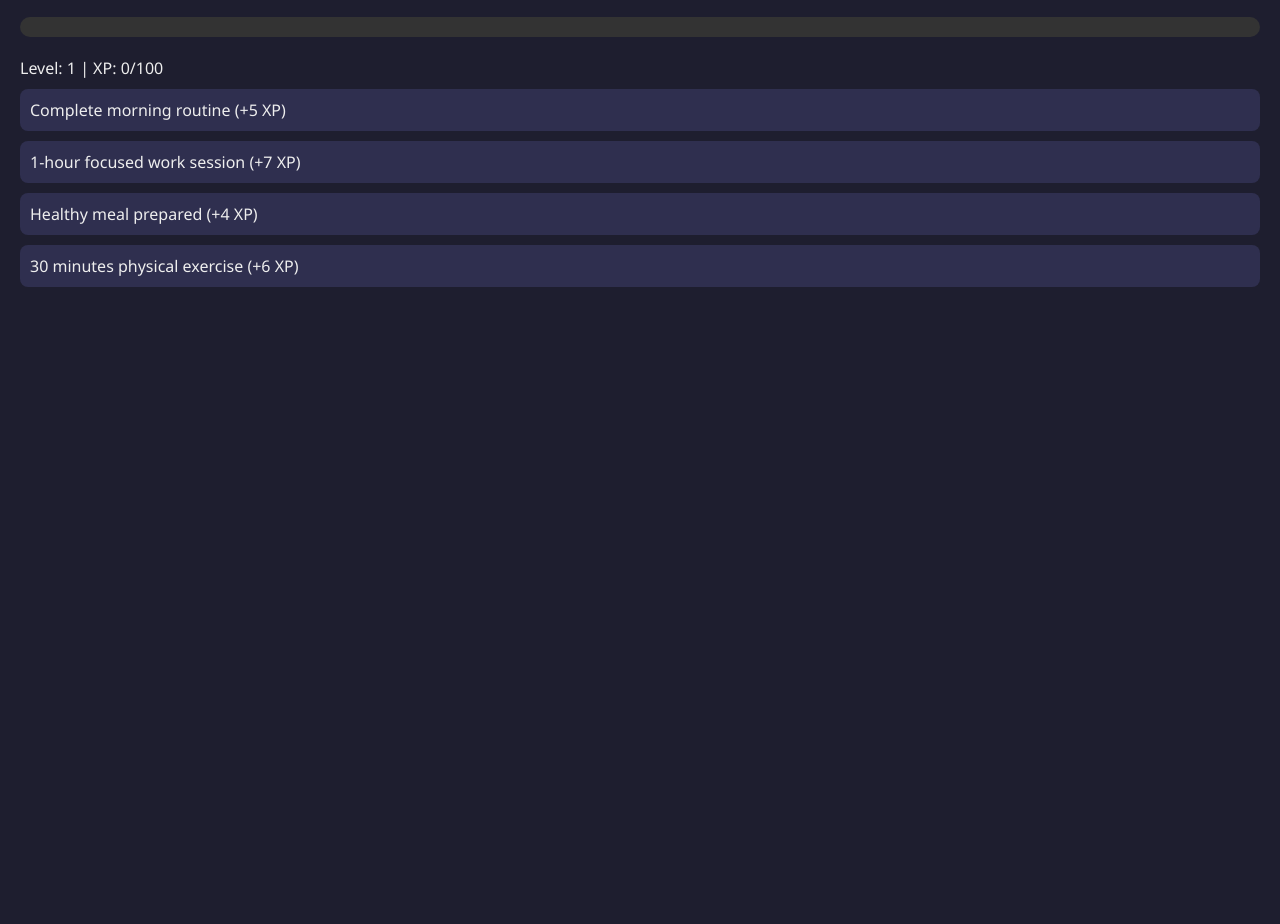
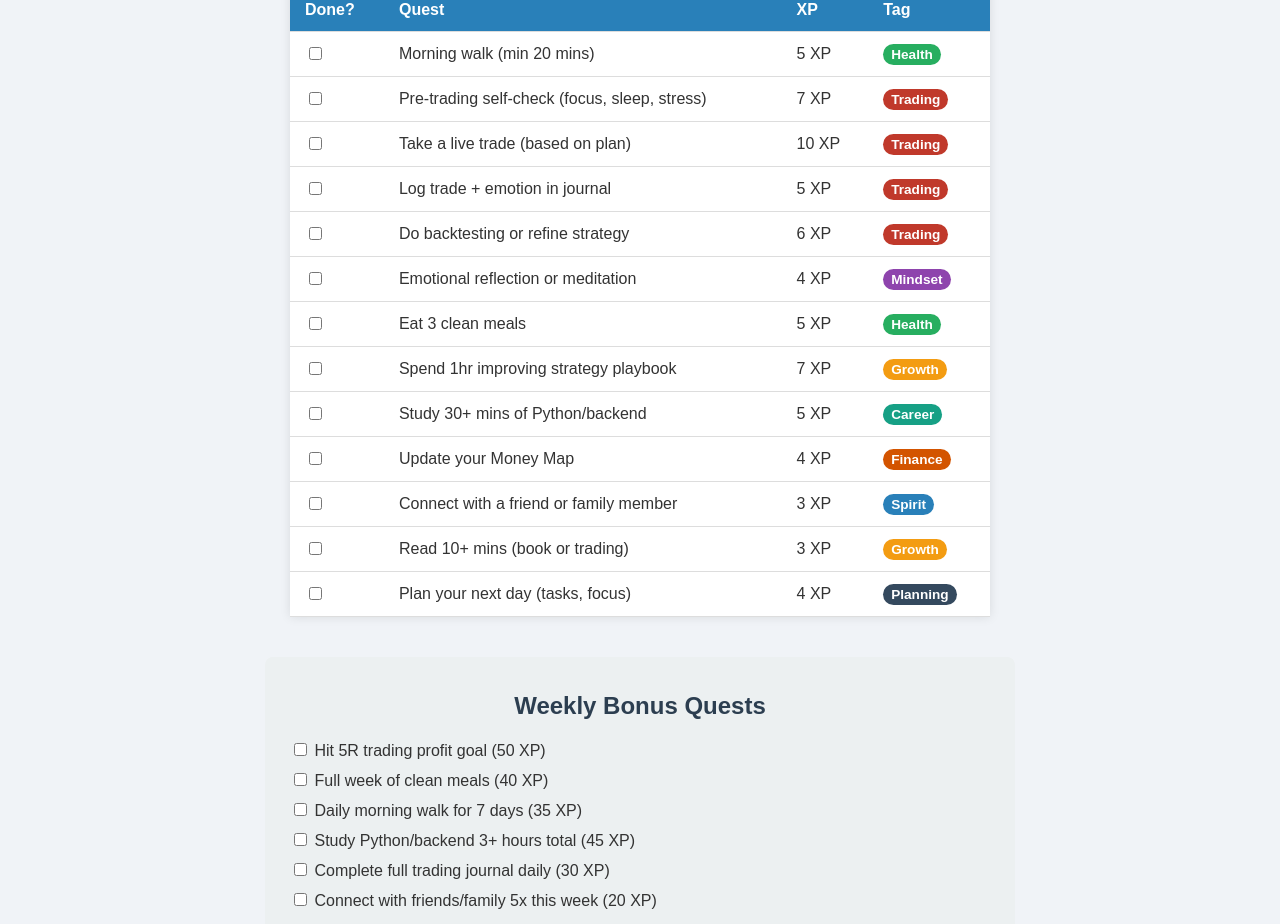
Before and after one commit to RKM15-lab/Habit, a plain HTML site: page index.html in a window 1280 px wide. Shown: the part 91-1015 px from the top of the page. Before the commit the page ends 800 px from the top, so only its background shows below. Drawn offline with Linux system fonts and the light colour scheme.

Commit message:
Update index.html
new update

```diff
--- a/index.html
+++ b/index.html
@@ -2,207 +2,286 @@
 <html lang="en">
 <head>
 <meta charset="UTF-8" />
-  <meta name="viewport" content="width=device-width, initial-scale=1.0"/>
-  <title>Discipline Quest</title>
+<meta name="viewport" content="width=device-width, initial-scale=1" />
+<title>Habit Builder - Blueprint Season</title>
 <style>
   body {
-      margin: 0;
-      font-family: 'Segoe UI', sans-serif;
-      background: #1e1e2f;
-      color: #eee;
+    font-family: Arial, sans-serif;
+    background: #f0f3f7;
+    margin: 20px;
+    color: #333;
   }
-    header {
-      background: #3a3a5f;
-      padding: 10px;
+  h1, h2, h3 {
     text-align: center;
-      font-size: 24px;
-      color: gold;
+    color: #2c3e50;
   }
-    nav {
-      display: flex;
-      justify-content: center;
-      background: #2a2a45;
+  table {
+    width: 100%;
+    max-width: 700px;
+    margin: 20px auto;
+    border-collapse: collapse;
+    background: #fff;
+    box-shadow: 0 0 10px rgba(0,0,0,0.1);
   }
-    nav button {
-      padding: 10px 20px;
-      background: transparent;
-      border: none;
+  th, td {
+    padding: 12px 15px;
+    border-bottom: 1px solid #ddd;
+    text-align: left;
+  }
+  th {
+    background-color: #2980b9;
     color: white;
-      cursor: pointer;
   }
-    nav button.active {
-      background: #444477;
-      color: gold;
+  .tag {
+    font-weight: bold;
+    padding: 3px 8px;
+    border-radius: 12px;
+    color: white;
+    font-size: 0.85em;
   }
-    .tab {
-      display: none;
-      padding: 20px;
+  .Health { background-color: #27ae60; }
+  .Trading { background-color: #c0392b; }
+  .Mindset { background-color: #8e44ad; }
+  .Growth { background-color: #f39c12; }
+  .Career { background-color: #16a085; }
+  .Finance { background-color: #d35400; }
+  .Spirit { background-color: #2980b9; }
+  .Planning { background-color: #34495e; }
+
+  .container {
+    max-width: 700px;
+    margin: 0 auto 40px auto;
   }
-    .tab.active {
-      display: block;
+
+  .weekly-bonus {
+    background: #ecf0f1;
+    padding: 15px 25px;
+    border-radius: 8px;
+    margin: 30px auto;
+    max-width: 700px;
   }
-    .xp-bar-container {
-      background: #333;
-      height: 20px;
-      border-radius: 10px;
-      margin-bottom: 20px;
+  .weekly-bonus div {
+    margin-bottom: 10px;
   }
-    .xp-bar {
-      background: gold;
-      height: 100%;
-      border-radius: 10px;
-      width: 0%;
-      transition: width 0.3s;
+
+  .xp-summary {
+    max-width: 700px;
+    margin: 20px auto;
+    background: #dff0d8;
+    border-radius: 8px;
+    padding: 15px 25px;
+    color: #3c763d;
+    box-shadow: 0 0 10px rgba(60, 118, 61, 0.2);
   }
-    .quest {
-      background: #2f2f4f;
-      padding: 10px;
-      margin: 10px 0;
-      border-radius: 8px;
-      cursor: pointer;
+  #rewards-list {
+    list-style: none;
+    padding-left: 0;
   }
-    .quest.completed {
-      text-decoration: line-through;
-      background: #455;
-      color: #aaa;
+  #rewards-list li {
+    margin-bottom: 8px;
   }
 </style>
 </head>
 <body>
-  <header>Discipline Quest</header>
-  <nav>
-    <button class="tab-btn active" data-tab="quests">Daily Quests</button>
-    <button class="tab-btn" data-tab="stats">Stats</button>
-  </nav>
 
-  <div id="quests" class="tab active">
-    <div class="xp-bar-container"><div class="xp-bar" id="xpBar"></div></div>
-    <div>Level: <span id="level">1</span> | XP: <span id="xp">0</span>/<span id="nextXp">100</span></div>
-    <div id="questList"></div>
+<h1>Blueprint Season - Habit Builder</h1>
+
+<div class="container">
+  <table>
+    <thead>
+      <tr><th>Done?</th><th>Quest</th><th>XP</th><th>Tag</th></tr>
+    </thead>
+    <tbody id="daily-quests-tbody">
+      <!-- Daily quests inserted by JS -->
+    </tbody>
+  </table>
 </div>
 
-  <div id="stats" class="tab">
-    <p>Total XP: <span id="totalXp">0</span></p>
-    <p>Tasks completed: <span id="tasksCompleted">0</span></p>
-    <p>Current Streak: <span id="currentStreak">0</span> days</p>
-    <p>Best Streak: <span id="bestStreak">0</span> days</p>
+<div class="weekly-bonus">
+  <h2>Weekly Bonus Quests</h2>
+  <div>
+    <input type="checkbox" class="weekly-bonus-quest" data-xp="50" id="bonus-5R" />
+    <label for="bonus-5R">Hit 5R trading profit goal (50 XP)</label>
+  </div>
+  <div>
+    <input type="checkbox" class="weekly-bonus-quest" data-xp="40" id="bonus-clean-meals" />
+    <label for="bonus-clean-meals">Full week of clean meals (40 XP)</label>
+  </div>
+  <div>
+    <input type="checkbox" class="weekly-bonus-quest" data-xp="35" id="bonus-morning-walk" />
+    <label for="bonus-morning-walk">Daily morning walk for 7 days (35 XP)</label>
+  </div>
+  <div>
+    <input type="checkbox" class="weekly-bonus-quest" data-xp="45" id="bonus-python-study" />
+    <label for="bonus-python-study">Study Python/backend 3+ hours total (45 XP)</label>
+  </div>
+  <div>
+    <input type="checkbox" class="weekly-bonus-quest" data-xp="30" id="bonus-trade-journal" />
+    <label for="bonus-trade-journal">Complete full trading journal daily (30 XP)</label>
+  </div>
+  <div>
+    <input type="checkbox" class="weekly-bonus-quest" data-xp="20" id="bonus-connect" />
+    <label for="bonus-connect">Connect with friends/family 5x this week (20 XP)</label>
+  </div>
+</div>
+
+<div class="xp-summary">
+  <h2>Total XP: <span id="total-xp">0</span></h2>
+  <h3>Unlocked Rewards:</h3>
+  <ul id="rewards-list">
+    <!-- Unlocked rewards shown here -->
+  </ul>
 </div>
 
 <script>
-    const quests = [
-      { id: 1, text: "Complete morning routine", points: 5 },
-      { id: 2, text: "1-hour focused work session", points: 7 },
-      { id: 3, text: "Healthy meal prepared", points: 4 },
-      { id: 4, text: "30 minutes physical exercise", points: 6 }
+  // Define daily quests
+  const dailyQuests = [
+    { quest: "Morning walk (min 20 mins)", xp: 5, tag: "Health" },
+    { quest: "Pre-trading self-check (focus, sleep, stress)", xp: 7, tag: "Trading" },
+    { quest: "Take a live trade (based on plan)", xp: 10, tag: "Trading" },
+    { quest: "Log trade + emotion in journal", xp: 5, tag: "Trading" },
+    { quest: "Do backtesting or refine strategy", xp: 6, tag: "Trading" },
+    { quest: "Emotional reflection or meditation", xp: 4, tag: "Mindset" },
+    { quest: "Eat 3 clean meals", xp: 5, tag: "Health" },
+    { quest: "Spend 1hr improving strategy playbook", xp: 7, tag: "Growth" },
+    { quest: "Study 30+ mins of Python/backend", xp: 5, tag: "Career" },
+    { quest: "Update your Money Map", xp: 4, tag: "Finance" },
+    { quest: "Connect with a friend or family member", xp: 3, tag: "Spirit" },
+    { quest: "Read 10+ mins (book or trading)", xp: 3, tag: "Growth" },
+    { quest: "Plan your next day (tasks, focus)", xp: 4, tag: "Planning" },
   ];
 
-    let today = new Date().toISOString().split('T')[0];
+  // Big rewards thresholds and names
+  const rewards = [
+    { name: "🍫 Treat Yourself", xpRequired: 30 },
+    { name: "🚶 Extra Walk", xpRequired: 40 },
+    { name: "🎮 Game Time", xpRequired: 50 },
+    { name: "🛁 Self-Care Bath", xpRequired: 60 },
+    { name: "🍽️ Eat Out", xpRequired: 80 },
+    { name: "🛍️ Small Purchase", xpRequired: 70 },
+    { name: "👟 New Trainers", xpRequired: 200 },
+    { name: "✈️ Weekend Solo Trip", xpRequired: 400 },
+  ];
 
-    let state = JSON.parse(localStorage.getItem('dq_state')) || {
-      level: 1,
-      xp: 0,
-      totalXp: 0,
-      tasksCompleted: 0,
-      completedQuests: [],
-      currentStreak: 0,
-      bestStreak: 0,
-      lastActiveDate: today
+  const dailyQuestsTbody = document.getElementById('daily-quests-tbody');
+  const totalXpElem = document.getElementById('total-xp');
+  const rewardsListElem = document.getElementById('rewards-list');
+
+  // Load saved state from localStorage or init new
+  let savedData = JSON.parse(localStorage.getItem('habitBuilderData')) || {
+    daily: Array(dailyQuests.length).fill(false),
+    weekly: {},
   };
 
-    function saveState() {
-      localStorage.setItem('dq_state', JSON.stringify(state));
-    }
+  // Render daily quests
+  function renderDailyQuests() {
+    dailyQuestsTbody.innerHTML = '';
+    dailyQuests.forEach((q, i) => {
+      const tr = document.createElement('tr');
 
-    function resetDailyQuests() {
-      const last = new Date(state.lastActiveDate);
-      const now = new Date(today);
-      const diffDays = Math.floor((now - last) / (1000 * 60 * 60 * 24));
+      const tdCheckbox = document.createElement('td');
+      const checkbox = document.createElement('input');
+      checkbox.type = 'checkbox';
+      checkbox.classList.add('daily-quest');
+      checkbox.dataset.index = i;
+      checkbox.checked = savedData.daily[i];
+      tdCheckbox.appendChild(checkbox);
 
-      if (diffDays >= 1) {
-        const completedYesterday = state.completedQuests.length > 0;
+      const tdQuest = document.createElement('td');
+      tdQuest.textContent = q.quest;
 
-        if (diffDays === 1 && completedYesterday) {
-          state.currentStreak += 1;
-        } else {
-          state.currentStreak = 0;
-        }
+      const tdXp = document.createElement('td');
+      tdXp.textContent = q.xp + ' XP';
 
-        if (state.currentStreak > state.bestStreak) {
-          state.bestStreak = state.currentStreak;
-        }
+      const tdTag = document.createElement('td');
+      const spanTag = document.createElement('span');
+      spanTag.classList.add('tag', q.tag);
+      spanTag.textContent = q.tag;
+      tdTag.appendChild(spanTag);
 
-        state.completedQuests = [];
-        state.lastActiveDate = today;
-        saveState();
-      }
-    }
+      tr.appendChild(tdCheckbox);
+      tr.appendChild(tdQuest);
+      tr.appendChild(tdXp);
+      tr.appendChild(tdTag);
 
-    function nextLevelXp(level) {
-      return Math.floor(100 * Math.pow(1.2, level - 1));
-    }
-
-    function renderXPBar() {
-      const neededXp = nextLevelXp(state.level);
-      const percent = Math.min((state.xp / neededXp) * 100, 100);
-      document.getElementById("xpBar").style.width = percent + "%";
-      document.getElementById("xp").textContent = state.xp;
-      document.getElementById("nextXp").textContent = neededXp;
-      document.getElementById("level").textContent = state.level;
-    }
-
-    function completeQuest(id, points) {
-      if (state.completedQuests.includes(id)) return;
-      state.completedQuests.push(id);
-      state.xp += points;
-      state.totalXp += points;
-      state.tasksCompleted += 1;
-
-      while (state.xp >= nextLevelXp(state.level)) {
-        state.xp -= nextLevelXp(state.level);
-        state.level += 1;
-        alert("🎉 Level Up!");
-      }
-
-      saveState();
-      renderXPBar();
-      renderQuests();
-      renderStats();
-    }
-
-    function renderQuests() {
-      const list = document.getElementById("questList");
-      list.innerHTML = "";
-      quests.forEach(q => {
-        const div = document.createElement("div");
-        div.className = "quest" + (state.completedQuests.includes(q.id) ? " completed" : "");
-        div.textContent = `${q.text} (+${q.points} XP)`;
-        if (!state.completedQuests.includes(q.id)) {
-          div.onclick = () => completeQuest(q.id, q.points);
-        }
-        list.appendChild(div);
+      dailyQuestsTbody.appendChild(tr);
     });
   }
 
-    function renderStats() {
-      document.getElementById("totalXp").textContent = state.totalXp;
-      document.getElementById("tasksCompleted").textContent = state.tasksCompleted;
-      document.getElementById("currentStreak").textContent = state.currentStreak;
-      document.getElementById("bestStreak").textContent = state.bestStreak;
+  // Load weekly bonuses checkboxes state
+  function loadWeeklyBonuses() {
+    const weeklyCheckboxes = document.querySelectorAll('.weekly-bonus-quest');
+    weeklyCheckboxes.forEach(cb => {
+      cb.checked = savedData.weekly[cb.id] || false;
+    });
   }
 
-    document.querySelectorAll(".tab-btn").forEach(btn => {
-      btn.addEventListener("click", () => {
-        document.querySelectorAll(".tab-btn").forEach(b => b.classList.remove("active"));
-        document.querySelectorAll(".tab").forEach(t => t.classList.remove("active"));
-        btn.classList.add("active");
-        document.getElementById(btn.dataset.tab).classList.add("active");
+  // Calculate total XP from daily and weekly
+  function calculateTotalXp() {
+    let total = 0;
+    // daily XP
+    savedData.daily.forEach((done, i) => {
+      if (done) total += dailyQuests[i].xp;
     });
+    // weekly XP
+    const weeklyCheckboxes = document.querySelectorAll('.weekly-bonus-quest');
+    weeklyCheckboxes.forEach(cb => {
+      if (cb.checked) total += parseInt(cb.dataset.xp, 10);
+    });
+    return total;
+  }
+
+  // Update XP display and rewards
+  function updateXpAndRewards() {
+    const totalXp = calculateTotalXp();
+    totalXpElem.textContent = totalXp;
+
+    // Show unlocked rewards
+    rewardsListElem.innerHTML = '';
+    rewards
+      .filter(r => totalXp >= r.xpRequired)
+      .forEach(r => {
+        const li = document.createElement('li');
+        li.textContent = `${r.name} — unlocked at ${r.xpRequired} XP`;
+        rewardsListElem.appendChild(li);
+      });
+  }
+
+  // Save current progress to localStorage
+  function saveProgress() {
+    // daily
+    const dailyCheckboxes = document.querySelectorAll('.daily-quest');
+    dailyCheckboxes.forEach(cb => {
+      const index = parseInt(cb.dataset.index, 10);
+      savedData.daily[index] = cb.checked;
     });
 
-    resetDailyQuests();
-    renderXPBar();
-    renderQuests();
-    renderStats();
+    // weekly
+    const weeklyCheckboxes = document.querySelectorAll('.weekly-bonus-quest');
+    weeklyCheckboxes.forEach(cb => {
+      savedData.weekly[cb.id] = cb.checked;
+    });
+
+    localStorage.setItem('habitBuilderData', JSON.stringify(savedData));
+  }
+
+  // Event listeners for checkboxes
+  function addEventListeners() {
+    document.addEventListener('change', e => {
+      if (e.target.matches('.daily-quest') || e.target.matches('.weekly-bonus-quest')) {
+        saveProgress();
+        updateXpAndRewards();
+      }
+    });
+  }
+
+  // Initial render and setup
+  renderDailyQuests();
+  loadWeeklyBonuses();
+  updateXpAndRewards();
+  addEventListeners();
+
 </script>
+
 </body>
 </html>
```
Lines whose indentation alone changed are shown as unchanged.
